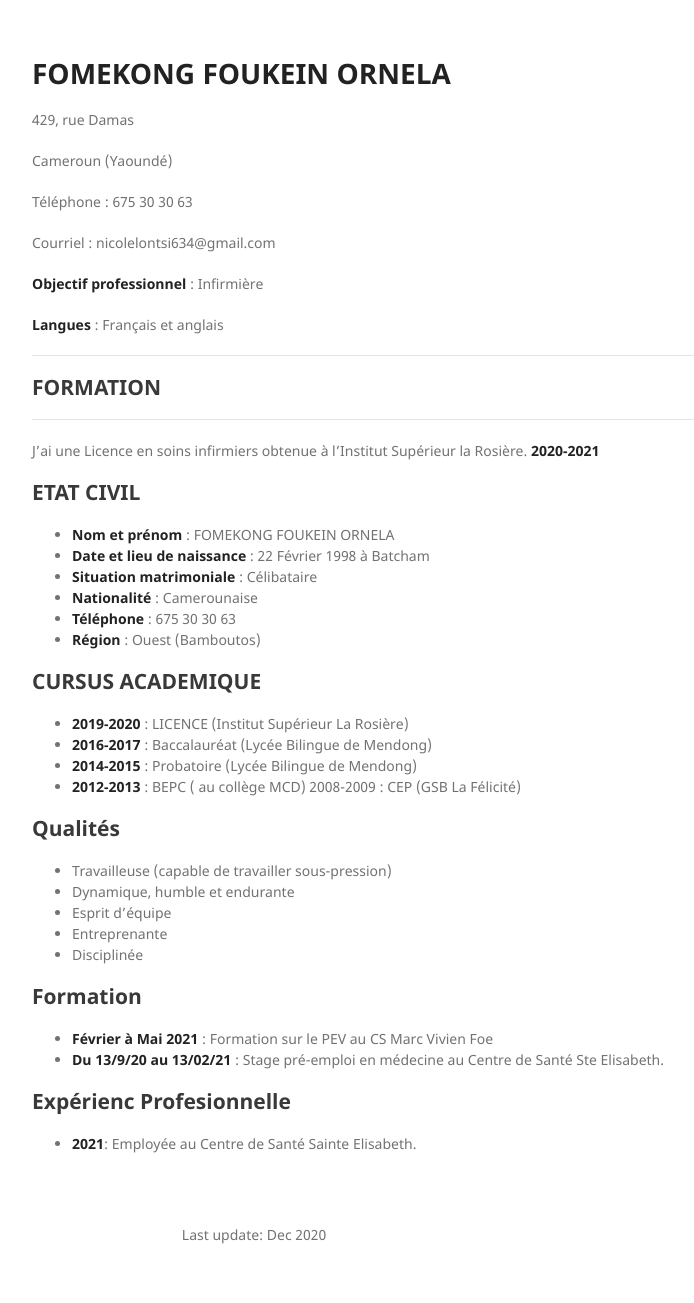
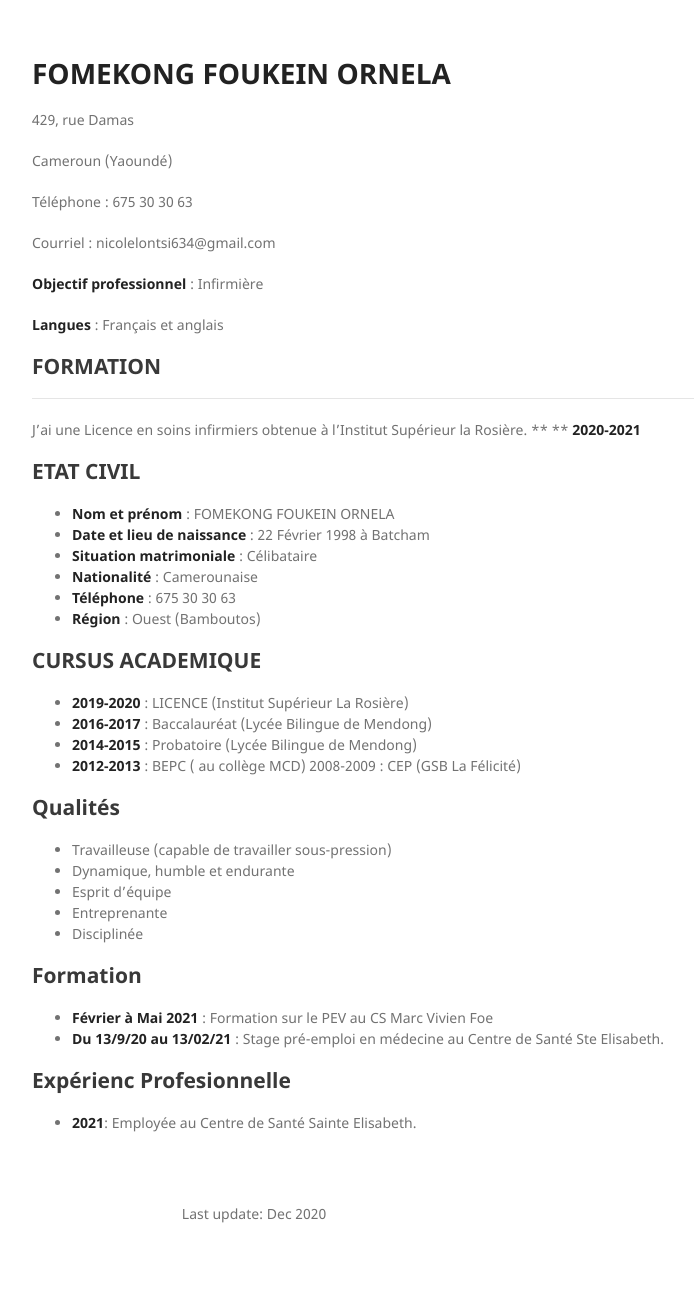
Before and after one commit to ornela1998/ornela1998.github.io, a Jekyll site: the page built from index.md, in a window 1280 px wide. Shown: the whole page, without its empty margins (386-1080 px from the left). Built offline with Jekyll 4.4.1, drawn with Linux system fonts in a browser that asks for light colours; nearby versions of some CDN libraries; our own code applies the rules of GitHub Pages for plain Markdown files; a style sheet for code colours, icons or effects is not loaded; after the commit the page ends 1282 px from its top, so only the background shows below that.

```diff
--- a/index.md
+++ b/index.md
@@ -12,12 +12,16 @@
 
   **Langues** : Français et anglais
 
-_________________________________________________________________
+
+
+
+
+
 
 ## FORMATION
 _________________________________________________________________
 
-J'ai une Licence en soins infirmiers obtenue à l’Institut Supérieur la Rosière.      **2020-2021**
+J'ai une Licence en soins infirmiers obtenue à l’Institut Supérieur la Rosière. **   **     **2020-2021**
 
 ## ETAT CIVIL
 
```
